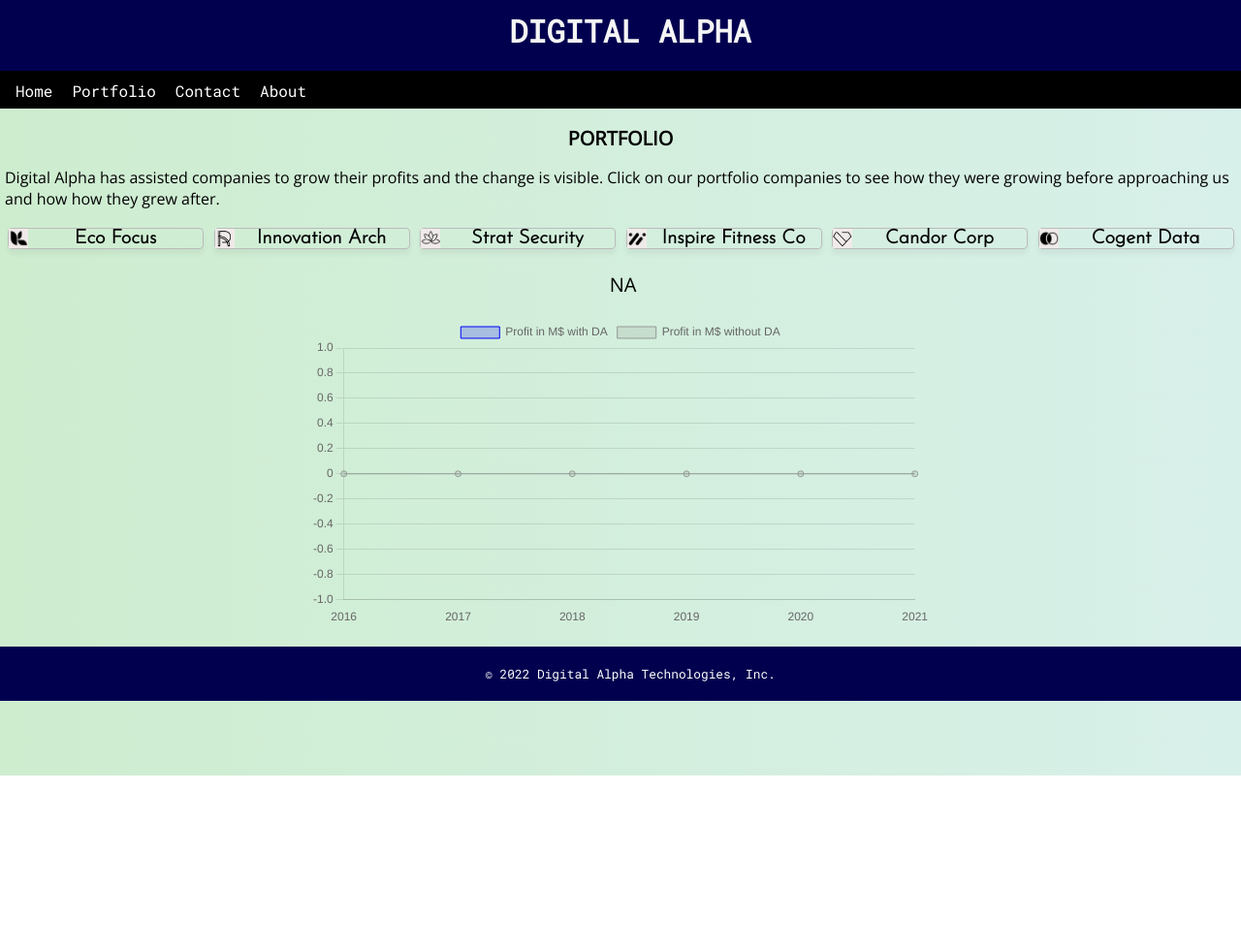
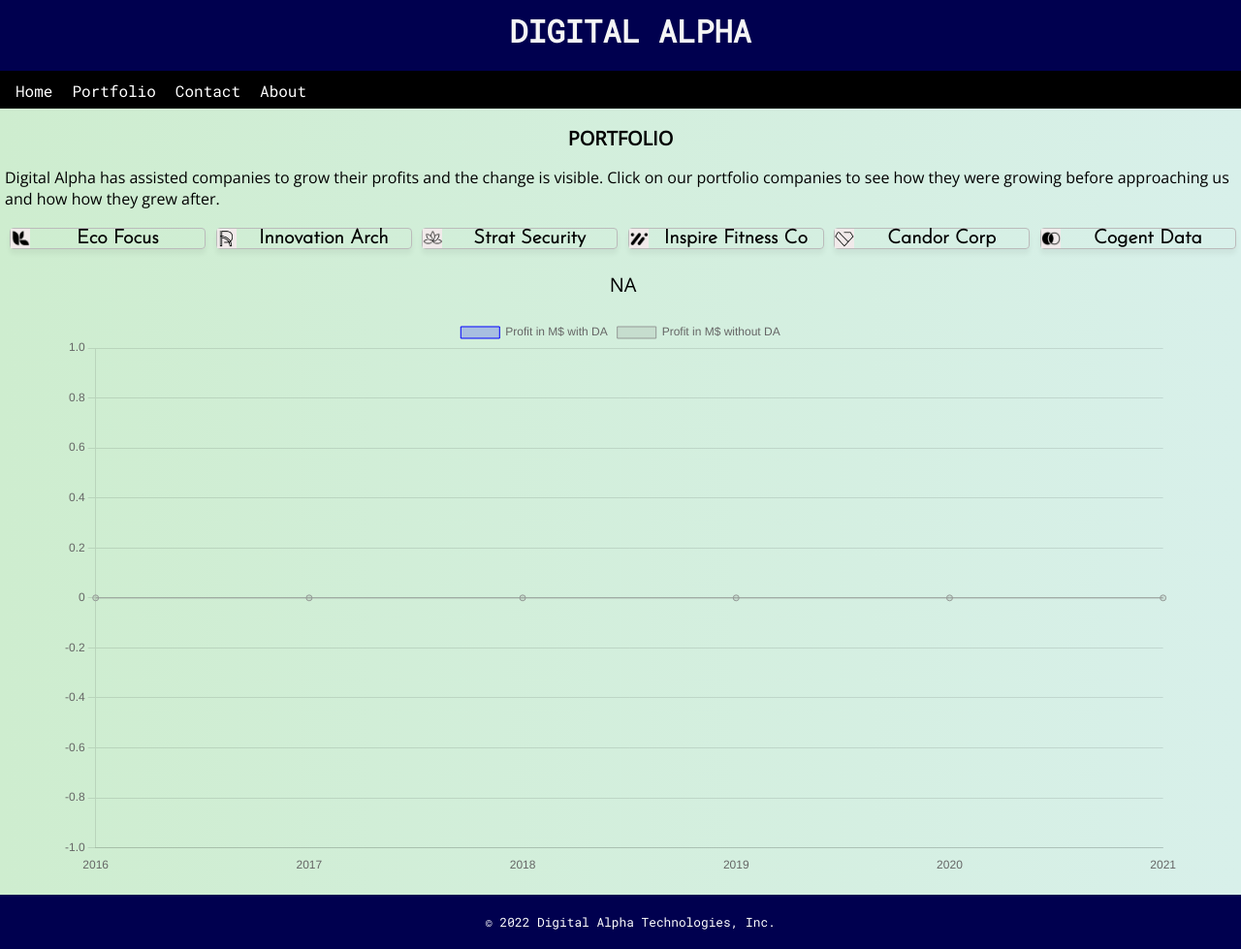
Before and after one commit to muditkumar016/frontend-alpha, a plain HTML site: page port.html in a window 1280 px wide. Shown: the top 979 px of the page at 97% size. Before the commit the page ends 800 px from the top, so only its background shows below. Drawn offline with nearby package versions, Linux system fonts and the light colour scheme.

Commit message:
Final Changes

```diff
--- a/index.css
+++ b/index.css
@@ -183,9 +183,9 @@ ul {
   background: black;
   color: white;
   margin-top: 0;
-  margin-bottom: 0;
   padding: 8px;
   margin-bottom: 25px;
+  width: 100%;
 }
 li{
   cursor:pointer;
--- a/port.css
+++ b/port.css
@@ -33,6 +33,7 @@ p{
   display: grid;
   margin-left: 5px;
   grid-template-columns: repeat(auto-fill, minmax(200px, 1fr));
+  justify-items: center;
 }
 .comp{
   width: 200px;
@@ -45,7 +46,7 @@ p{
   font-family: 'Josefin Sans', sans-serif;
   font-weight: bold;
   font-size: 20px;
-  vertical-align: middle;
+  vertical-align: bottom;
   box-shadow:rgba(0,0,0,0.05) 0px 5px 5px;
 }
 .comp:hover{
@@ -57,11 +58,11 @@ p{
   height: 20px;
 }
 .compname{
-  margin-top: 5px;
+
 }
 .graph{
-  height: 50%;
-  width: 50%;
+  height: 90%;
+  width: 90%;
   /*padding: 50px;*/
   margin: 20px;
   margin-left: auto;
@@ -78,6 +79,8 @@ ul {
   margin-top: 0;
   margin-bottom: 0;
   padding: 8px;
+  width: 100%;
+  overflow-x: hidden;
 }
 li{
   cursor:pointer;
--- a/port.html
+++ b/port.html
@@ -2,6 +2,7 @@
 <html>
 <head>
     <title>Digital Alpha</title>
+    <meta name="viewport" content="width=device-width, initial-scale=1.0">
     <link rel="preconnect" href="https://fonts.googleapis.com">
     <link rel="preconnect" href="https://fonts.gstatic.com" crossorigin>
     <link href="https://fonts.googleapis.com/css2?family=Josefin+Sans:wght@300&family=Open+Sans&family=Roboto+Mono&display=swap" rel="stylesheet">
@@ -48,7 +49,9 @@
     <div class= "graph" id="g">
         <canvas id="myChart"></canvas>
     </div>
-    <p id="foot">© 2022 Digital Alpha Technologies, Inc.</p>
+    <footer>
+        <p id="foot">© 2022 Digital Alpha Technologies, Inc.</p>
+    </footer>
 </body>
 <script>
     const ctx = document.getElementById('myChart').getContext('2d');
```
Also changed, not shown: index.html (+1 -0 lines), 2 other files.
